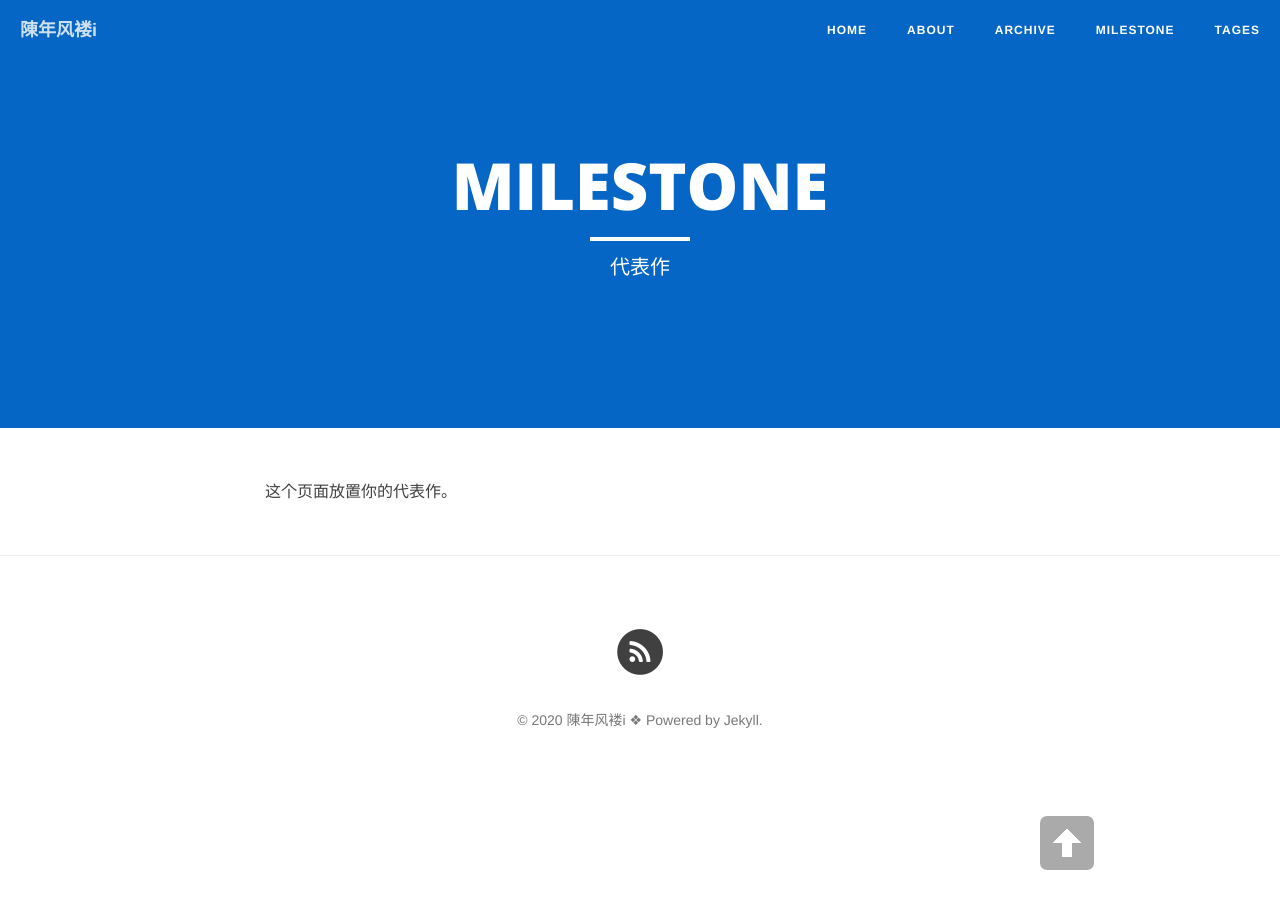
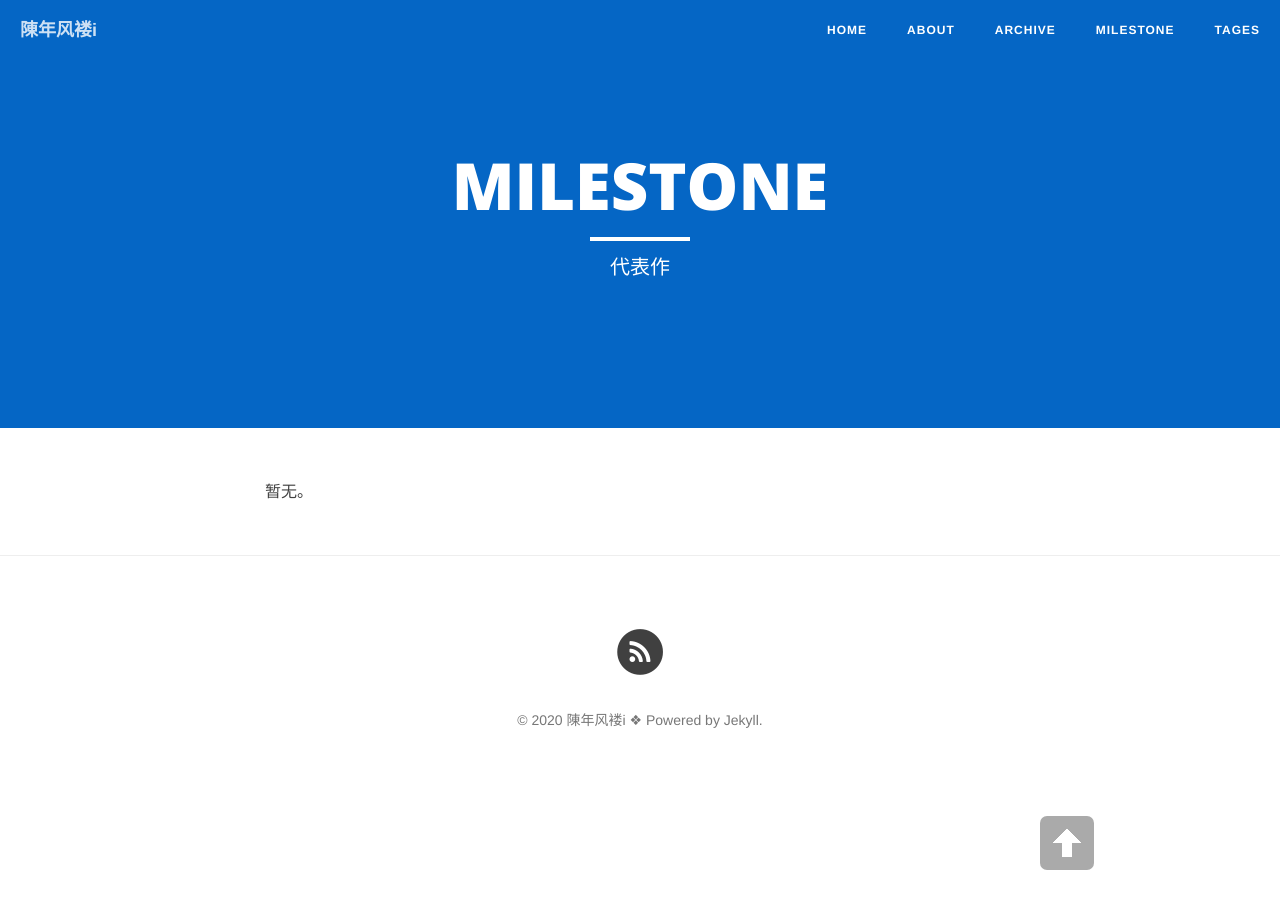
Before and after one commit to lmmtl/lmmtl.github.io, a Jekyll site: the page built from milestone.md, in a window 1280 px wide. Built offline with Jekyll 4.4.1, drawn with Linux system fonts in a browser that asks for light colours; nearby versions of some CDN libraries.

Commit message:
Update milestone.md

```diff
--- a/milestone.md
+++ b/milestone.md
@@ -5,4 +5,4 @@ description: "代表作"
 header-img: "img/zhihu.jpg"
 ---
 
-这个页面放置你的代表作。
+暂无。
```
